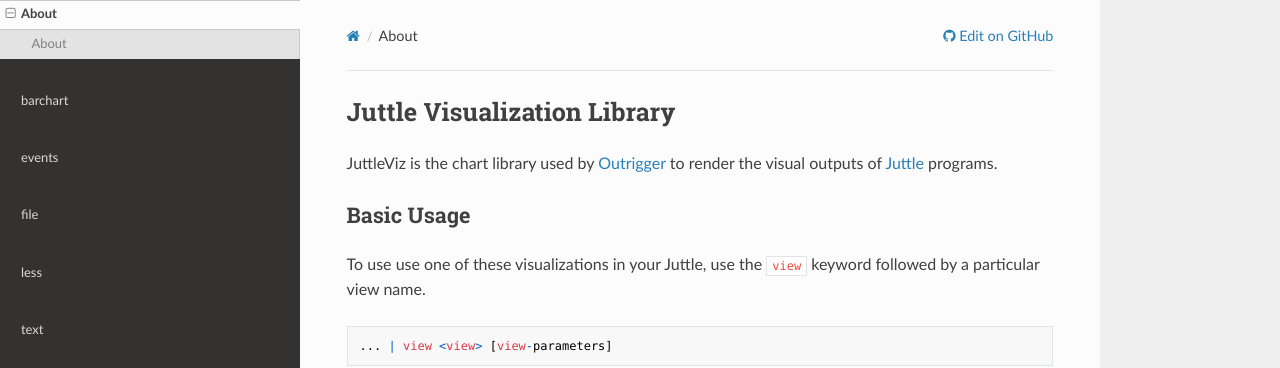
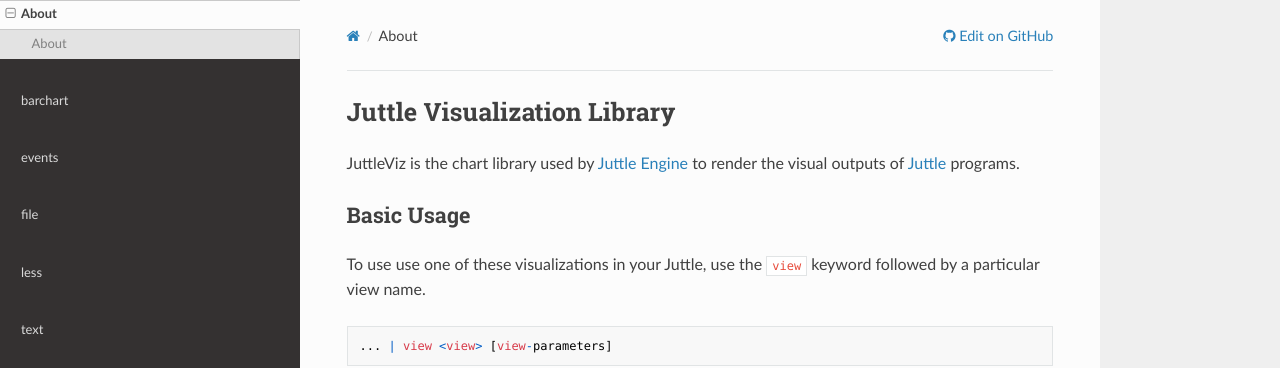
Before and after one commit to juttle/juttle-viz, an MkDocs documentation site: the page built from docs/index.md, in a window 1280 px wide and 900 px high. Shown: the top 368 px of the window. Built offline with MkDocs 1.6.1, drawn with Linux system fonts in a browser that asks for light colours; nearby versions of some CDN libraries; old or Windows-style settings are respelled for this version of MkDocs.

Commit message:
change Outrigger references to Juttle Engine

```diff
--- a/docs/index.md
+++ b/docs/index.md
@@ -1,6 +1,6 @@
 # Juttle Visualization Library
 
-JuttleViz is the chart library used by [Outrigger](http://www.github.com/juttle/outrigger) to render the visual outputs of [Juttle](http://www.github.com/juttle/juttle) programs.
+JuttleViz is the chart library used by [Juttle Engine](http://www.github.com/juttle/juttle-engine) to render the visual outputs of [Juttle](http://www.github.com/juttle/juttle) programs.
 
 ## Basic Usage
 To use use one of these visualizations in your Juttle, use the `view` keyword followed by a particular view name.
```
Also changed, not shown: README.md (+1 -1 lines).
